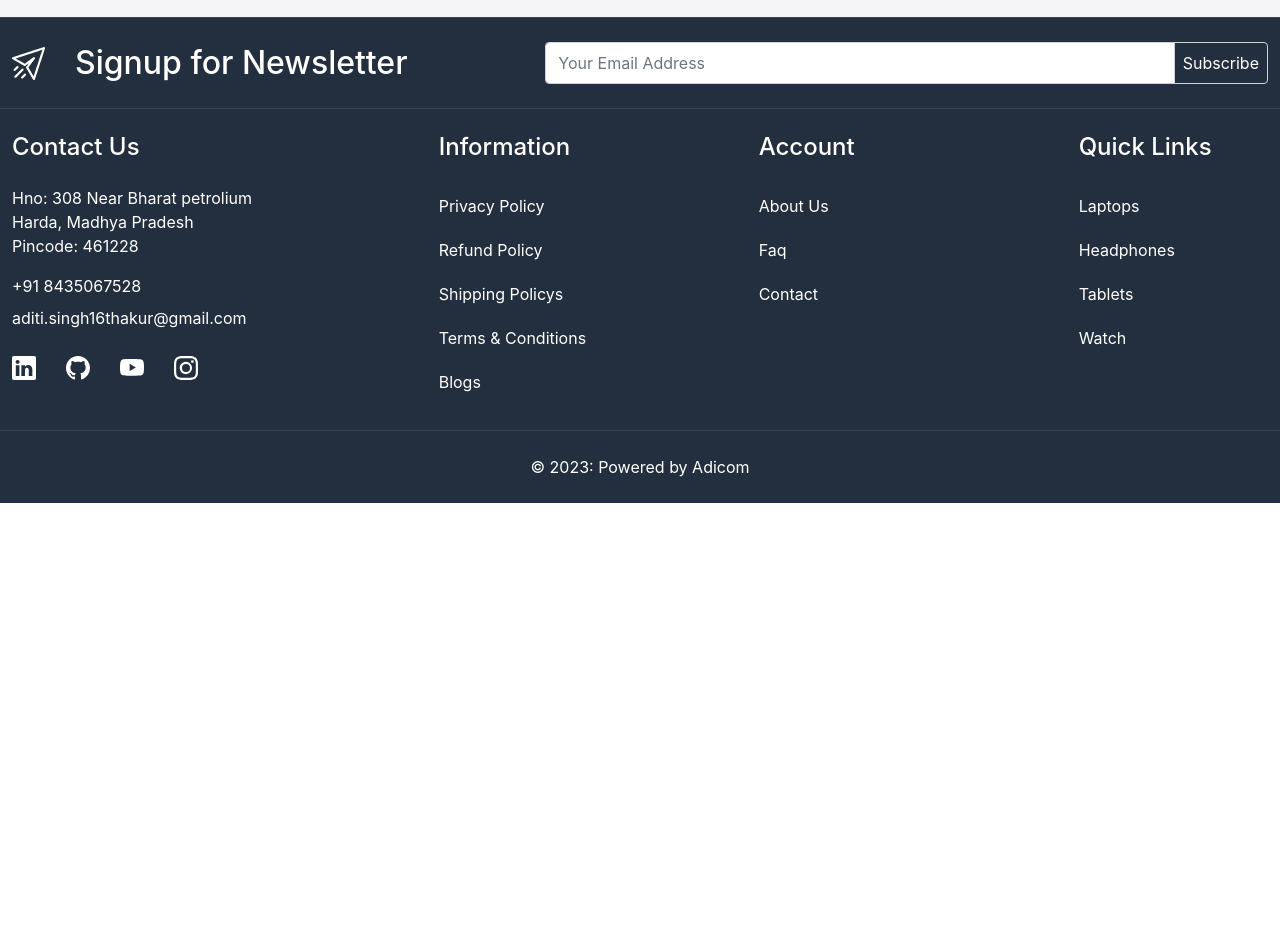
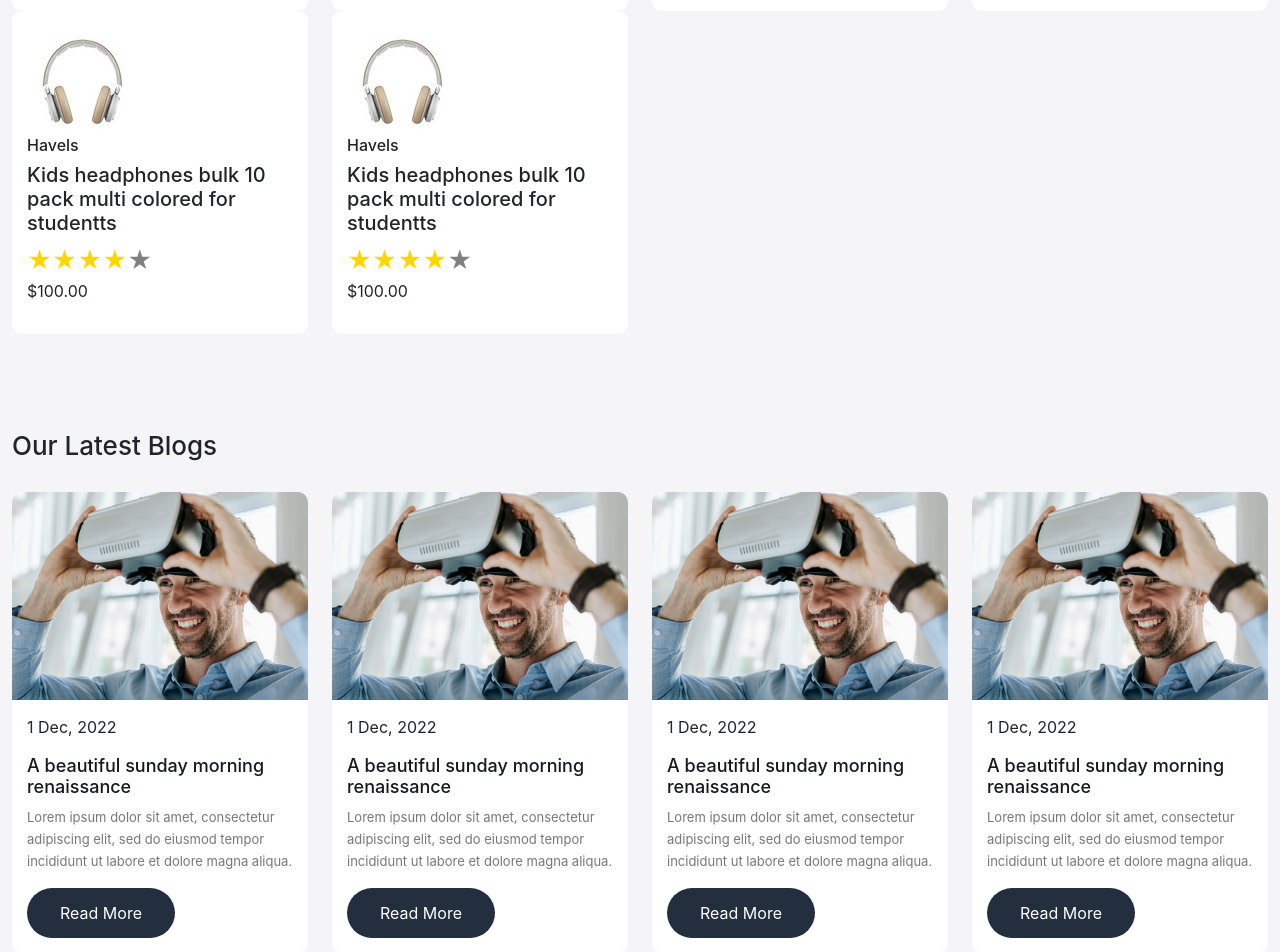
Before and after one commit to aditithakur16/Adicom, a React (Create React App) app: page / in a window 1280 px wide. Shown: the part 2120-3072 px from the top of the page. Before the commit the page ends 2623 px from the top, so only its background shows below. Built offline with nearby package versions, Linux system fonts and the light colour scheme.

Commit message:
Product-Card

```diff
--- a/package.json
+++ b/package.json
@@ -11,6 +11,7 @@
     "react-dom": "^18.2.0",
     "react-fast-marquee": "^1.3.5",
     "react-icons": "^4.7.1",
+    "react-rating-stars-component": "^2.2.0",
     "react-redux": "^8.0.5",
     "react-router-dom": "^6.6.1",
     "react-scripts": "5.0.1",
--- a/src/App.css
+++ b/src/App.css
@@ -11,6 +11,14 @@
   --color-bf4800:#bf4800;
   --color-f5f5f7:#f5f5f7;
   --color-ededed:#ededed;
+  --color-777777:#777777;
+  --color-1c1c1b:#1c1c1b;
+}
+.section-heading{
+  font-size: 26px;
+  line-height: 32px;
+  font-weight: 500;
+  margin-bottom: 30px;
 }
 .card-wrapper{
   background-color: white;
@@ -245,4 +253,43 @@
 .blog-content{
   padding: 15px;
 }
+.blog-contentp.date{
+  font-size: 13px;
+  line-height: 24px;
+  text-transform: uppercase;
+  letter-spacing: 0;
+  font-weight: 400;
+  color:var(--color-777777);
+  padding: 0;
+}
+.blog-content h5{
+  font-size: 18px;
+  color: var(--color-131921);
+}
+.blog-content p.desc{
+  font-size: 13px;
+  line-height: 22px;
+  color: var(--color-777777);
+}
 /* Blog card ends here */
+
+/* Product Card start */
+.product-card{
+  padding: 15px;
+  background-color: white;
+  border-radius: 10px;
+}
+.product-card .product-details h6{
+  color: var(--color-bf4800);
+  font-size: 13px;
+}
+.product-card .product-details h5{
+  font-size: 15px;
+  color: var(--color-1c1c1b);
+}
+.product-card .product-details p.price{
+  font-size: 16px;
+  color: var(--color-1c1c1b);
+
+}
+/* Product Card ends here */
--- a/src/components/BlogCard.js
+++ b/src/components/BlogCard.js
@@ -9,9 +9,11 @@
         <img src= "images/blog-1.jpg" className='img-fluid' alt='blog'/>
       </div>
       <div className='blog-content'>
-        <p className='date'></p>
-        <h5 className='title'>abc</h5>
-        <p className='desc'></p>
+        <p className='date'>1 Dec, 2022</p>
+        <h5 className='title'>A beautiful sunday morning renaissance</h5>
+      <p className='desc'>Lorem ipsum dolor sit amet, consectetur adipiscing elit,
+      sed do eiusmod tempor incididunt ut labore et dolore magna aliqua.
+      </p>
         <Link to="/" className='button'>Read More</Link>
       </div>
       </div>
--- /dev/null
+++ b/src/components/ProductCard.js
@@ -0,0 +1,24 @@
+import React from 'react';
+import ReactStars from "react-rating-stars-component";
+
+const ProductCard = () => {
+  return (
+    <div className='col-3'>
+        <div className='product-card position-relative'>
+            <div className='product-image'>
+                <img src='images/headphone.jpg' alt='product image'/>
+            </div>
+            <div className='product details'>
+                <h6 className='brand'>Havels</h6>
+                <h5 className='product-title'>
+                    Kids headphones bulk 10 pack multi colored for studentts
+                </h5>
+                <ReactStars count={5} size={24} edit={false} value='4' activeColor="#ffd700"/>
+                <p className='price'>$100.00</p>
+            </div>
+        </div>
+    </div>
+  )
+}
+
+export default ProductCard
--- a/src/pages/Home.js
+++ b/src/pages/Home.js
@@ -2,6 +2,7 @@
 import { Link } from "react-router-dom";
 import Marquee from "react-fast-marquee";
 import BlogCard from "../components/BlogCard";
+import ProductCard from "../components/ProductCard";
 
 const Home = () => {
   return (
@@ -234,6 +235,28 @@
       <section className="blog-wrapper py-5 home-wrapper-2">
        <div className="container-xxl">
         <div className="row">
+          <div className="col-12">
+            <h3 className="section-heading">
+              Featured Collection
+            </h3>
+          </div>
+          <ProductCard />
+          <ProductCard />
+          <ProductCard />
+          <ProductCard />
+          <ProductCard />
+          <ProductCard />
+        </div>
+       </div>
+      </section>
+      <section className="blog-wrapper py-5 home-wrapper-2">
+       <div className="container-xxl">
+        <div className="row">
+          <div className="col-12">
+            <h3 className="section-heading">
+              Our Latest Blogs
+            </h3>
+          </div>
           <BlogCard />
           <BlogCard />
           <BlogCard />
```
Also changed, not shown: 1 other file (tests, documents, lock files or other folders).
